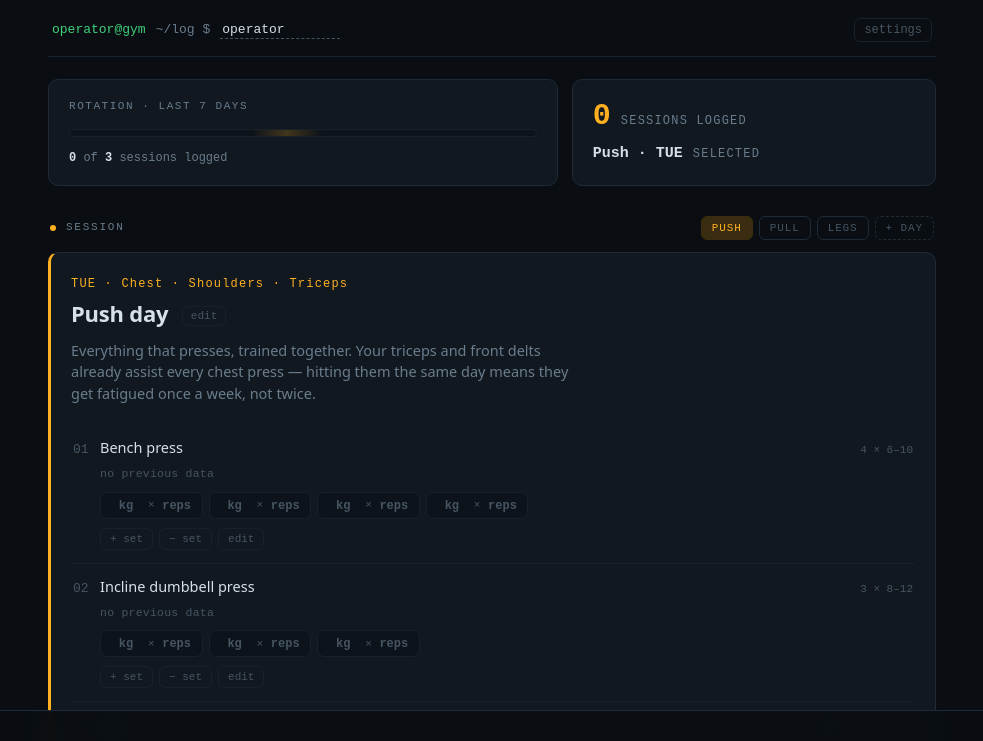
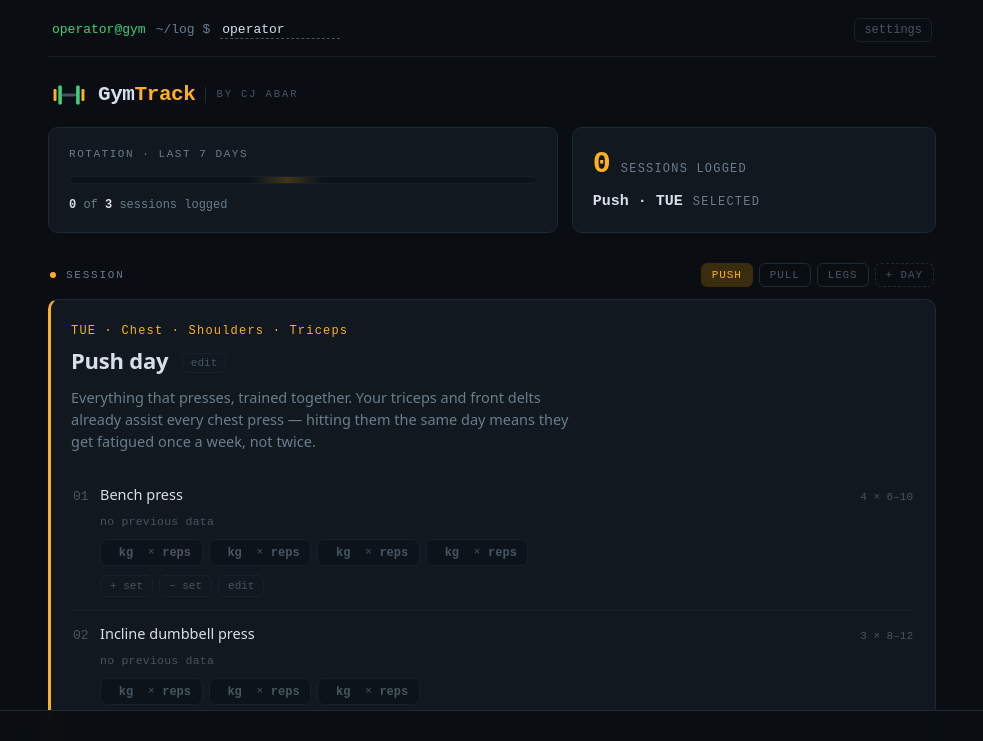
Before and after one commit to ABARCLARO/Gymtrack, a plain HTML site: page index.html in a window 1280 px wide. Shown: the top 741 px of the page, without its empty margins (148-1131 px from the left). Drawn offline with Linux system fonts and the light colour scheme.

Commit message:
Add files via upload

```diff
--- a/index.html
+++ b/index.html
@@ -44,6 +44,14 @@
   .bar .install{color:var(--amber);border:1px solid var(--amber-soft);border-radius:6px;padding:4px 9px}
   .bar .gear{color:var(--dimmer);border:1px solid var(--line-soft);border-radius:6px;padding:4px 9px}
   .bar .gear:hover,.bar .gear.on{color:var(--text);border-color:var(--line)}
+
+  .brandrow{display:flex;align-items:center;gap:10px;margin:0 2px 16px;flex-wrap:wrap}
+  .brandrow .mark{width:38px;height:24px;flex:none}
+  .wordmark{font-family:var(--mono);font-size:21px;font-weight:700;letter-spacing:-.02em;color:var(--text)}
+  .wordmark .w2{color:var(--amber)}
+  .byline{font-family:var(--mono);font-size:10.5px;letter-spacing:.18em;text-transform:uppercase;
+    color:var(--dimmer);border-left:1px solid var(--line);padding-left:10px}
+  @media(max-width:400px){.byline{border-left:none;padding-left:0;width:100%;margin-top:-4px}}
 
   .board{display:grid;grid-template-columns:1.4fr 1fr;gap:14px;margin-bottom:14px}
   @media(max-width:640px){.board{grid-template-columns:1fr}}
@@ -621,6 +629,18 @@ function render(){
     <button class="gear ${ui.panel==='settings'?'on':''}" id="gear">settings</button>
   </div>
 
+  <div class="brandrow">
+    <svg class="mark" viewBox="0 0 64 40" aria-hidden="true">
+      <rect x="6" y="10" width="5" height="20" rx="2" fill="#ffb020"/>
+      <rect x="14" y="4" width="6" height="32" rx="2" fill="#3fd07a"/>
+      <rect x="20" y="17.5" width="24" height="5" rx="2.5" fill="#465562"/>
+      <rect x="44" y="4" width="6" height="32" rx="2" fill="#3fd07a"/>
+      <rect x="53" y="10" width="5" height="20" rx="2" fill="#ffb020"/>
+    </svg>
+    <span class="wordmark">Gym<span class="w2">Track</span></span>
+    <span class="byline">by CJ ABAR</span>
+  </div>
+
   <div class="board">
     <div class="cell">
       <div class="lbl">Rotation · last 7 days</div>
@@ -664,7 +684,7 @@ function render(){
   <div class="section-tag">Session history</div>
   <div id="hist">${histHTML()}</div>
 
-  <div class="foot"><b>GymTrack</b> · ${S.program.map(x=>esc(x.label.toLowerCase())).join(' / ')}<br>stored on this device — export to keep a backup</div>
+  <div class="foot"><b>GymTrack</b> by CJ ABAR · ${S.program.map(x=>esc(x.label.toLowerCase())).join(' / ')}<br>stored on this device — export to keep a backup</div>
 
   <div id="timer"></div>
   <div class="commit">
--- a/sw.js
+++ b/sw.js
@@ -1,5 +1,5 @@
 /* GymTrack service worker — offline app shell */
-const CACHE = 'gymtrack-v3';
+const CACHE = 'gymtrack-v4';
 const ASSETS = ['./','./index.html','./manifest.json',
   './icon-192.png','./icon-512.png','./icon-512-maskable.png','./icon-180.png'];
 
```
